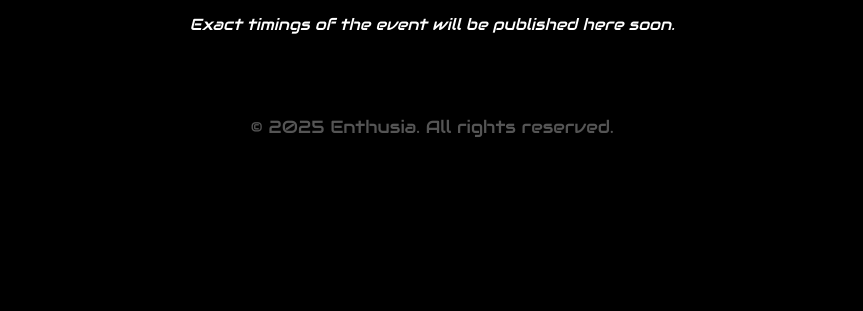
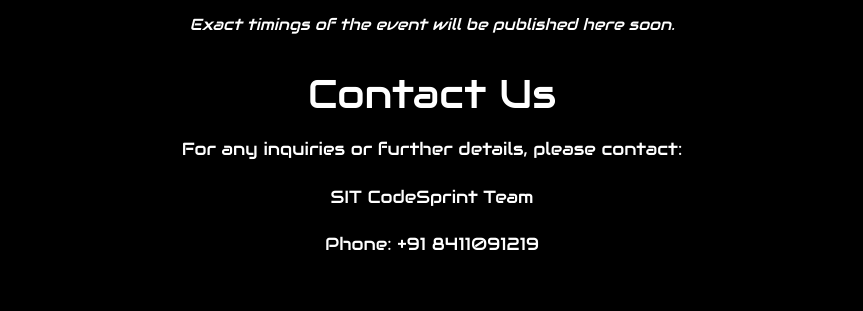
Before and after one commit to Ro706/Enthusia, a React (Create React App) app: page /SITCodeSprint in a window 1280 px wide. Shown: the part 1976-2287 px from the top of the page, without its empty margins (208-1071 px from the left). Before the commit the page ends 2130 px from the top, so only its background shows below. Built offline with nearby package versions, Linux system fonts and the light colour scheme.

Commit message:
update (adding contact)

```diff
--- a/src/component/SITCodeSprint.js
+++ b/src/component/SITCodeSprint.js
@@ -77,7 +77,12 @@
           </div>
           <p className="timing">Exact timings of the event will be published here soon.</p>
         </div>
-        <div className="contact"></div>
+        <div className="contact">
+          <h2>Contact Us</h2>
+          <p>For any inquiries or further details, please contact:</p>
+          <p>SIT CodeSprint Team</p>
+          <p>Phone: +91 8411091219</p>
+        </div>
       </section>
       <footer className="footer">
         <p className='text-center'>&copy; 2025 Enthusia. All rights reserved.</p>
--- a/src/component/SITNovate.js
+++ b/src/component/SITNovate.js
@@ -55,7 +55,11 @@
           <p className="timing">Exact timings of the event will be published here soon.</p>
         </div>
         <div className="contact">
-          {/* <p><strong>Contact persons:</strong> <span style={{color:"#949090"}}> M - 9960225056 , Mr.Tanay Kothari M - 9975578363</span></p> */}
+          <h2>Contact Us</h2>
+          <p>For any inquiries or further details, please contact:</p>
+          <p>SITNovation Team</p>
+          <p>Phone: +91 9975661769 , +91 9712935674</p>
+
         </div>
       </section>
       <footer className="footer">
```
